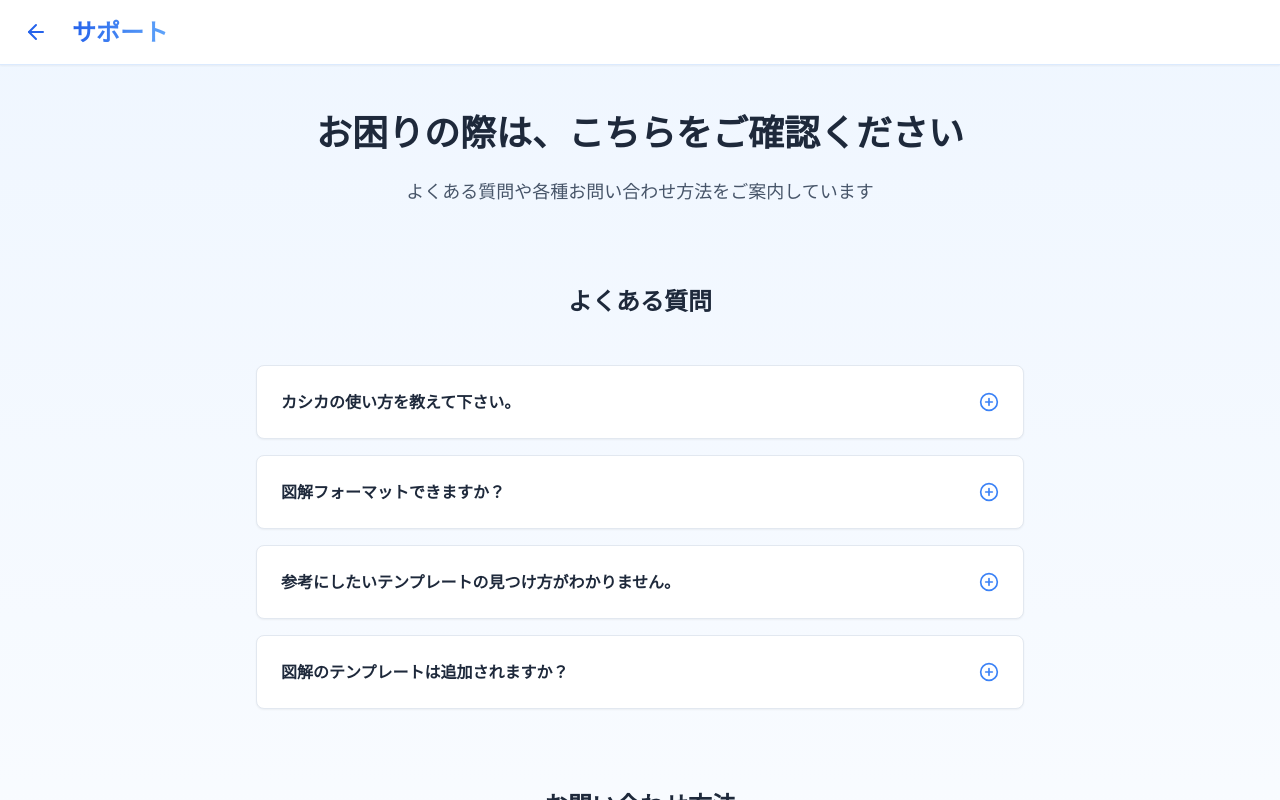
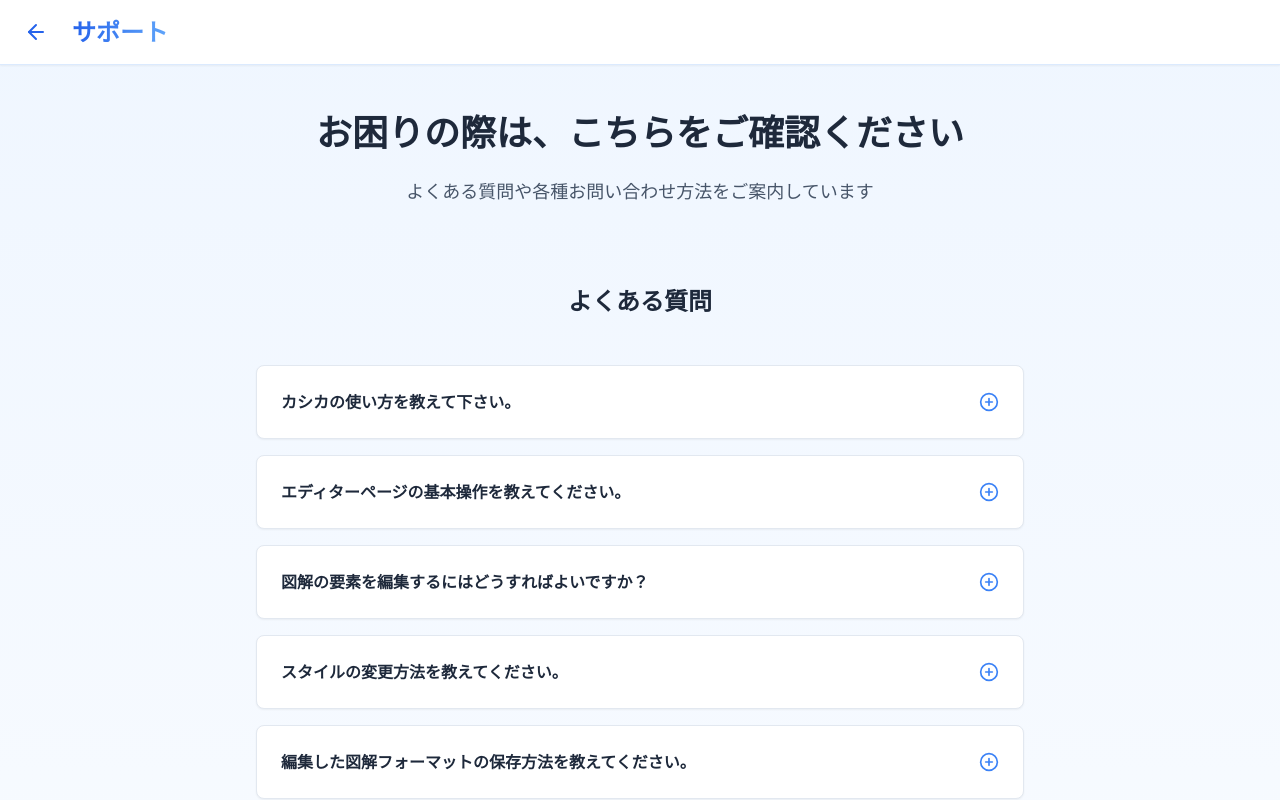
Before and after one commit to enumura1/kasika-web-app, a React (Vite) app: page /support in a window 1280 px wide. Shown: the top 800 px of the page. Built offline with nearby package versions, Linux system fonts and the light colour scheme.

Commit message:
add:support func

```diff
--- a/src/pages/SupportPage.tsx
+++ b/src/pages/SupportPage.tsx
@@ -16,16 +16,36 @@ export function SupportPage() {
     },
     {
       id: 2,
+      question: "エディターページの基本操作を教えてください。",
+      answer: "エディターページでは左上のメニューから基本操作が可能です。ズームイン/アウトで図解の表示サイズを調整できます。元に戻す/やり直すボタンで変更履歴を操作できます。グリッドボタンで補助線の表示/非表示を切り替えできます。また、エクスポートボタンからSVG、WebP、PNG形式での保存が可能です。"
+    },
+    {
+      id: 3,
+      question: "図解の要素を編集するにはどうすればよいですか？",
+      answer: "編集したい要素をクリックして選択すると、右側のパネルにプロパティが表示されます。テキストの場合は内容、位置、配置方法を変更できます。図形の場合は位置、サイズ、色を調整できます。"
+    },
+    {
+      id: 4,
+      question: "スタイルの変更方法を教えてください。",
+      answer: "右側パネルの「スタイル」タブから塗りつぶし色の変更、線の色の変更、線の太さの調整が可能です。"
+    },
+    {
+      id: 5,
+      question: "編集した図解フォーマットの保存方法を教えてください。",
+      answer: "右上の「エクスポート」ボタンからSVG、WebP、PNG形式で保存できます。"
+    },
+    {
+      id: 6,
       question: "図解フォーマットできますか？",
       answer: "現在、図解フォーマットの編集機能は実装されておりません。今後のアップデートにご期待ください。"
     },
     {
-      id: 3,
+      id: 7,
       question: "参考にしたいテンプレートの見つけ方がわかりません。",
       answer: "XXXページの検索ボックスからやりたい事をご入力し検索していただければ、適したフォーマットをAIが複数表示いたします。また、フォーマットのカテゴリからテンプレート一覧も確認いただくことも可能です。"
     },
     {
-      id: 5,
+      id: 8,
       question: "図解のテンプレートは追加されますか？",
       answer: "定期的に新しいテンプレートを追加しています。"
     }
```
